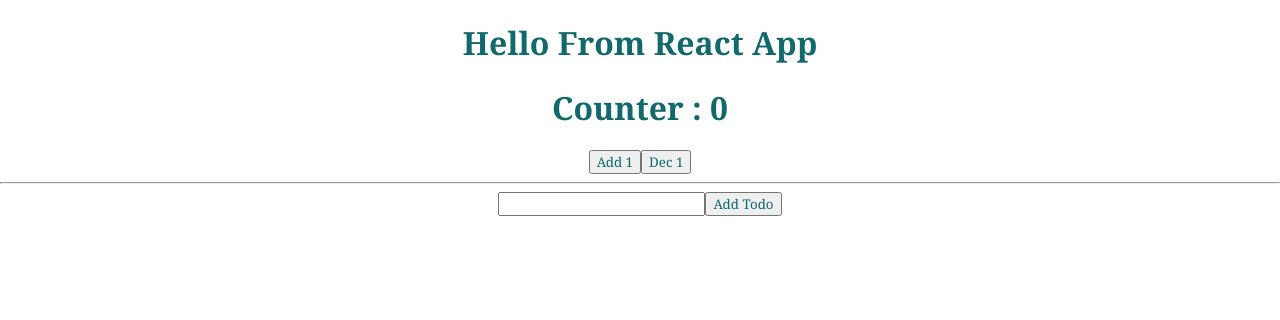
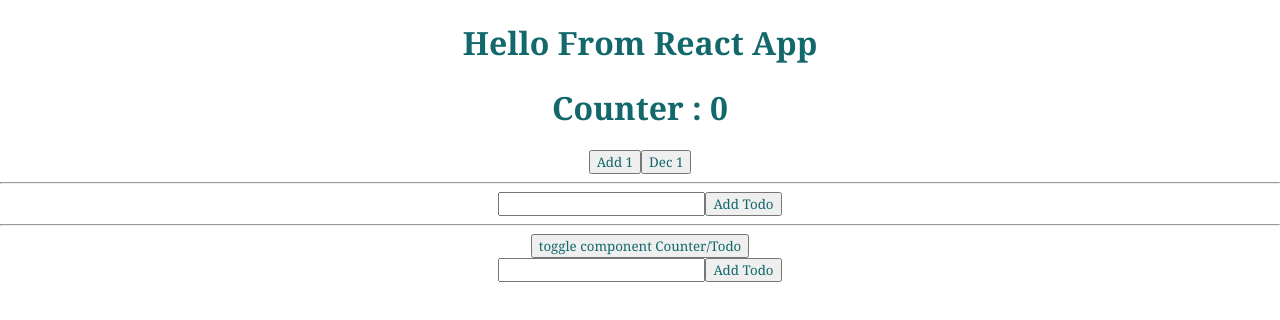
Before and after one commit to amareshcoding/React-revisit, a React (Create React App) app in the folder react-intro/: page / in a window 1280 px wide. Shown: the top 320 px of the page. Built offline with nearby package versions, Linux system fonts and the light colour scheme.

Commit message:
toggle component

```diff
--- a/react-intro/src/App.js
+++ b/react-intro/src/App.js
@@ -1,3 +1,4 @@
+import { useState } from 'react';
 import './App.css';
 import Button from './components/button/Button';
 import Card from './components/card/Card';
@@ -5,12 +6,14 @@
 import Todo from './components/todo/Todo';
 
 function App() {
+
   const carddata = [{
     src :'https://cdn.pixabay.com/photo/2015/04/19/08/32/marguerite-729510__480.jpg',
     head: 'Lorem ipsum dolor sit amet amet consectetur.',
     desc: 'Lorem ipsum dolor sit amet consectetur adipisicing elit adipisicing elit. Provident esse, eveniet quam quis unde '
   }];
 
+  const [toggle, setToggle] = useState(false);
   return (
     <div>
       <h1>Hello From React App</h1>
@@ -33,6 +36,11 @@
       <Counter/>
       <hr/>
       <Todo/>
+      <hr/>
+      <div>
+        <button onClick={()=>setToggle(!toggle)}>toggle component Counter/Todo</button>
+        {toggle ? <Counter/> : <Todo/>}
+      </div>
     </div>
   );
 }
```
